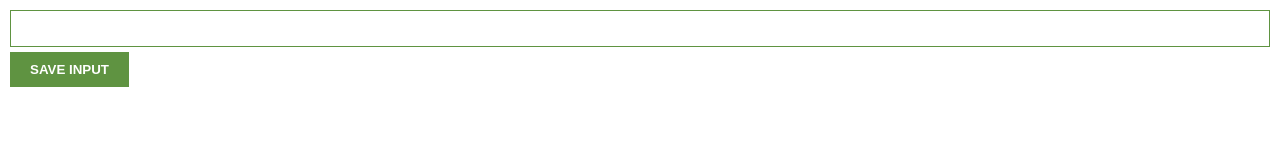
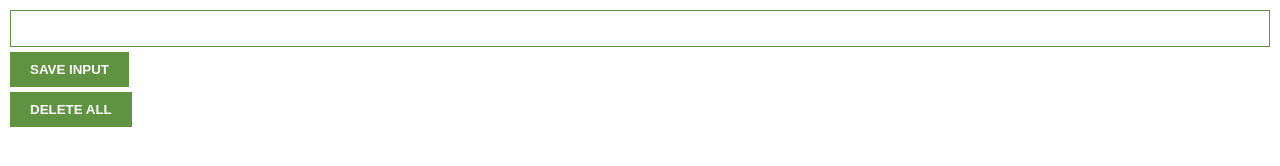
Before and after one commit to mikiprogrammer79/Chrome-extension, a browser extension: page index.html in a window 1280 px wide. Drawn offline with Linux system fonts and the light colour scheme.

Commit message:
Create DELETE ALL button

```diff
--- a/index.html
+++ b/index.html
@@ -11,6 +11,7 @@
 
     <input type="text" id="input-el"> <!--Create an input element with type text-->
     <div><button id="input-btn">SAVE INPUT</button></div>
+    <div><button id="delete-el">DELETE ALL</button></div>
     <ul id="ul-el">
 
     </ul>
```
